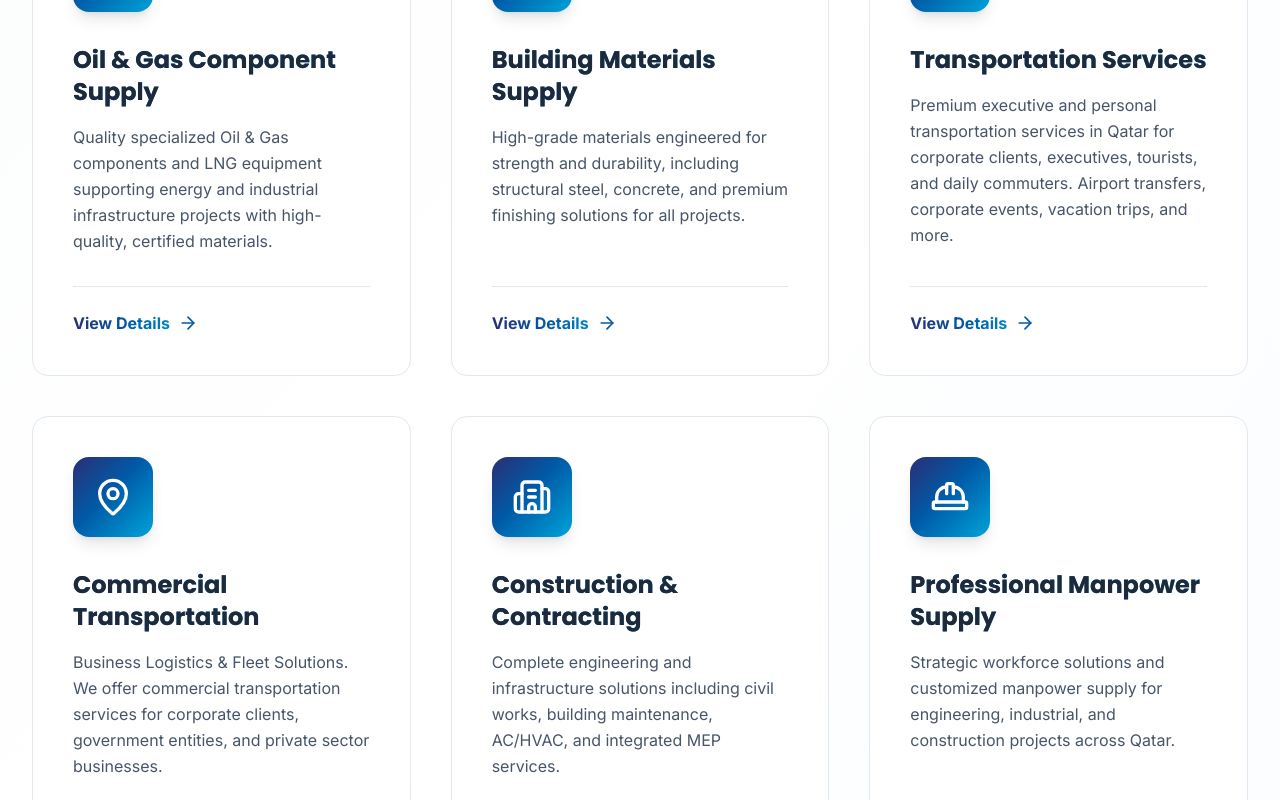
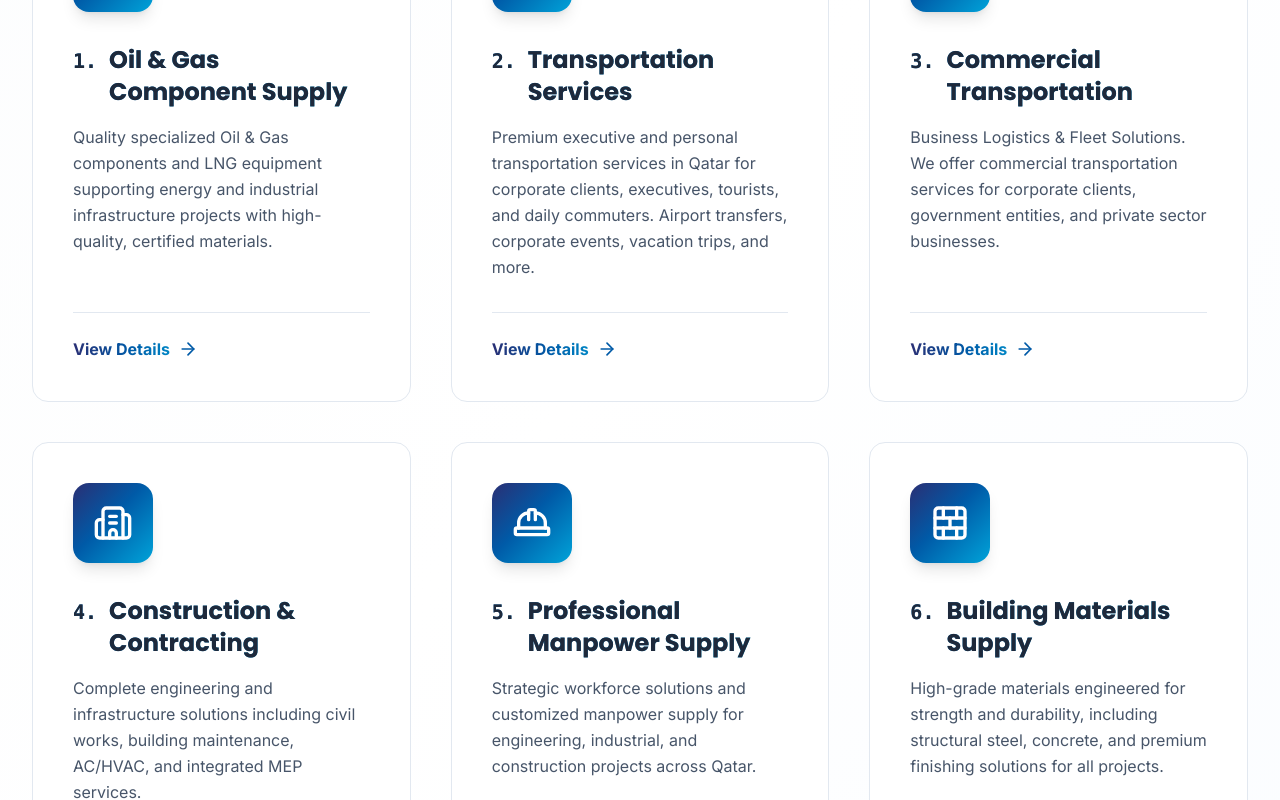
Before and after one commit to kksarang/holybro, a React (Vite) app: page / in a window 1280 px wide. Shown: the part 1540-2340 px from the top of the page. Built offline with nearby package versions, Linux system fonts and the light colour scheme.

Commit message:
ui changes added

```diff
--- a/src/components/home/ServicesOverview.jsx
+++ b/src/components/home/ServicesOverview.jsx
@@ -142,7 +142,8 @@ const ServicesOverview = () => {
                                 </div>
 
                                 {/* Content */}
-                                <h3 className="service-title text-2xl font-bold mb-4">
+                                <h3 className="service-title text-2xl font-bold mb-4 flex items-baseline gap-3">
+                                    <span className="text-secondary/50 font-mono text-xl">{index + 1}.</span>
                                     {service.title}
                                 </h3>
                                 <p className="text-slate-600 text-base leading-relaxed mb-8 flex-grow">
--- a/src/data/services.js
+++ b/src/data/services.js
@@ -11,17 +11,6 @@ export const services = [
         borderColor: 'hover:border-cyan-200',
         slug: 'oil-gas-lng'
     },
-    {
-        title: 'Building Materials Supply',
-        description: 'High-grade materials engineered for strength and durability, including structural steel, concrete, and premium finishing solutions for all projects.',
-        shortDescription: 'Building & Construction Materials',
-        icon: BrickWall,
-        features: ['Structural & Civil Materials', 'Finishing & Architectural', 'MEP Construction Materials', 'Project-Based Customization'],
-        color: 'bg-amber-50 text-amber-600',
-        borderColor: 'hover:border-amber-200',
-        slug: 'building-materials'
-    },
-
     {
         title: 'Transportation Services',
         description: 'Premium executive and personal transportation services in Qatar for corporate clients, executives, tourists, and daily commuters. Airport transfers, corporate events, vacation trips, and more.',
@@ -61,5 +50,15 @@ export const services = [
         color: 'bg-indigo-50 text-indigo-600',
         borderColor: 'hover:border-indigo-200',
         slug: 'manpower-supply'
+    },
+    {
+        title: 'Building Materials Supply',
+        description: 'High-grade materials engineered for strength and durability, including structural steel, concrete, and premium finishing solutions for all projects.',
+        shortDescription: 'Building & Construction Materials',
+        icon: BrickWall,
+        features: ['Structural & Civil Materials', 'Finishing & Architectural', 'MEP Construction Materials', 'Project-Based Customization'],
+        color: 'bg-amber-50 text-amber-600',
+        borderColor: 'hover:border-amber-200',
+        slug: 'building-materials'
     }
 ];
--- a/src/pages/Services.jsx
+++ b/src/pages/Services.jsx
@@ -141,7 +141,8 @@ const Services = () => {
                                             <service.icon className={`h-8 w-8 text-${service.color}-600 group-hover:text-white transition-colors duration-300`} />
                                         </div>
 
-                                        <h3 className="text-2xl font-bold text-industrial-900 mb-4 group-hover:text-accent-cyan transition-colors">
+                                        <h3 className="text-2xl font-bold text-industrial-900 mb-4 group-hover:text-accent-cyan transition-colors flex items-baseline gap-3">
+                                            <span className="text-secondary/50 font-mono text-xl">{index + 1}.</span>
                                             {service.title}
                                         </h3>
 
```
